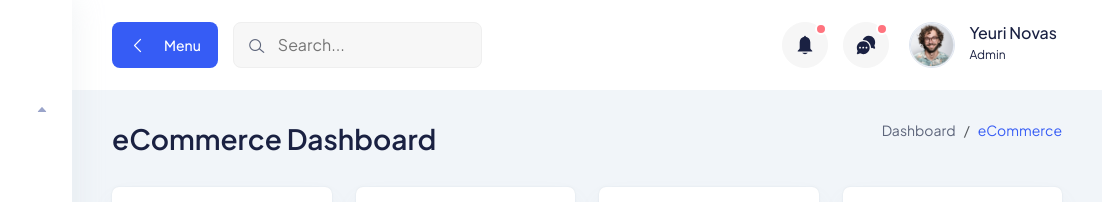
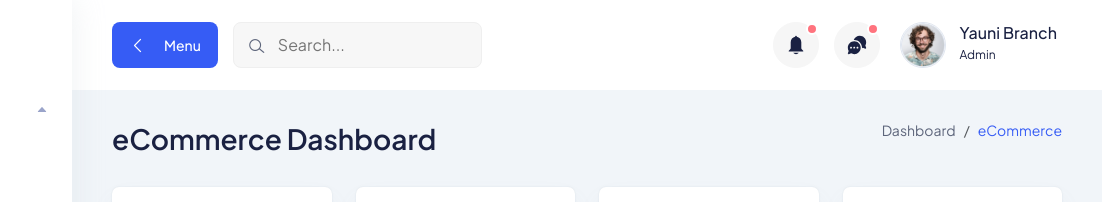
Before and after one commit to yeuri2015/ProyectoPrueba, a website: page index.html in a window 1280 px wide. Shown: the top 202 px of the page, 178-1280 px from the left. Drawn offline with Linux system fonts and the light colour scheme.

Commit message:
Etiqueta se cambio por yauni

```diff
--- a/index.html
+++ b/index.html
@@ -419,7 +419,7 @@
                           <img src="assets/images/profile/profile-image.png" alt="" />
                         </div>
                         <div>
-                          <h6 class="fw-500">Yeuri Novas</h6>
+                          <h6 class="fw-500">Yauni Branch</h6>
                           <p>Admin</p>
                         </div>
                       </div>
@@ -432,7 +432,7 @@
                           <img src="assets/images/profile/profile-image.png" alt="image">
                         </div>
                         <div class="content">
-                          <h4 class="text-sm">Yeuri Novas</h4>
+                          <h4 class="text-sm">Yauni Branch</h4>
                           <a class="text-black/40 dark:text-white/40 hover:text-black dark:hover:text-white text-xs" href="#">Email@gmail.com</a>
                         </div>
                       </div>
```
